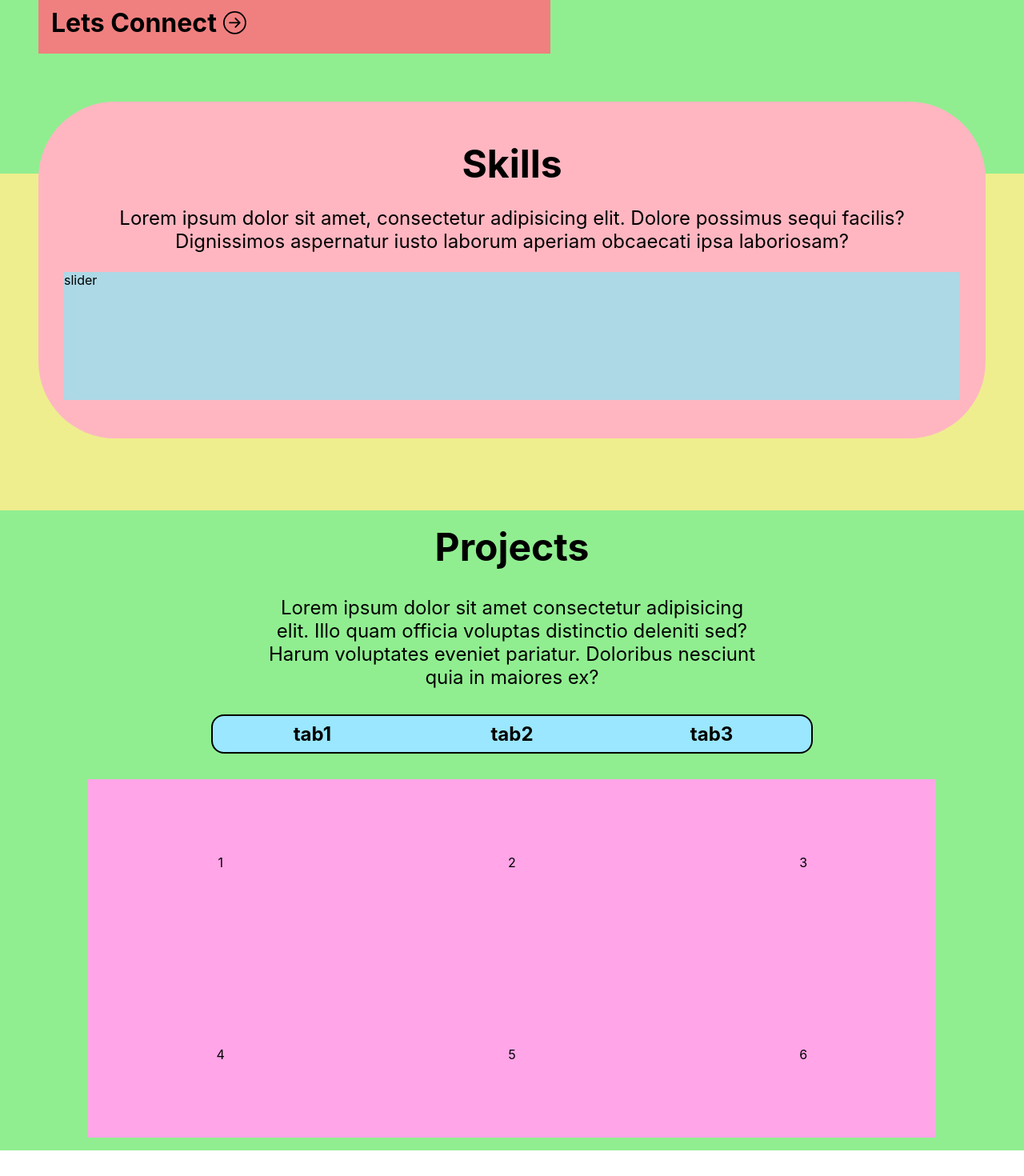
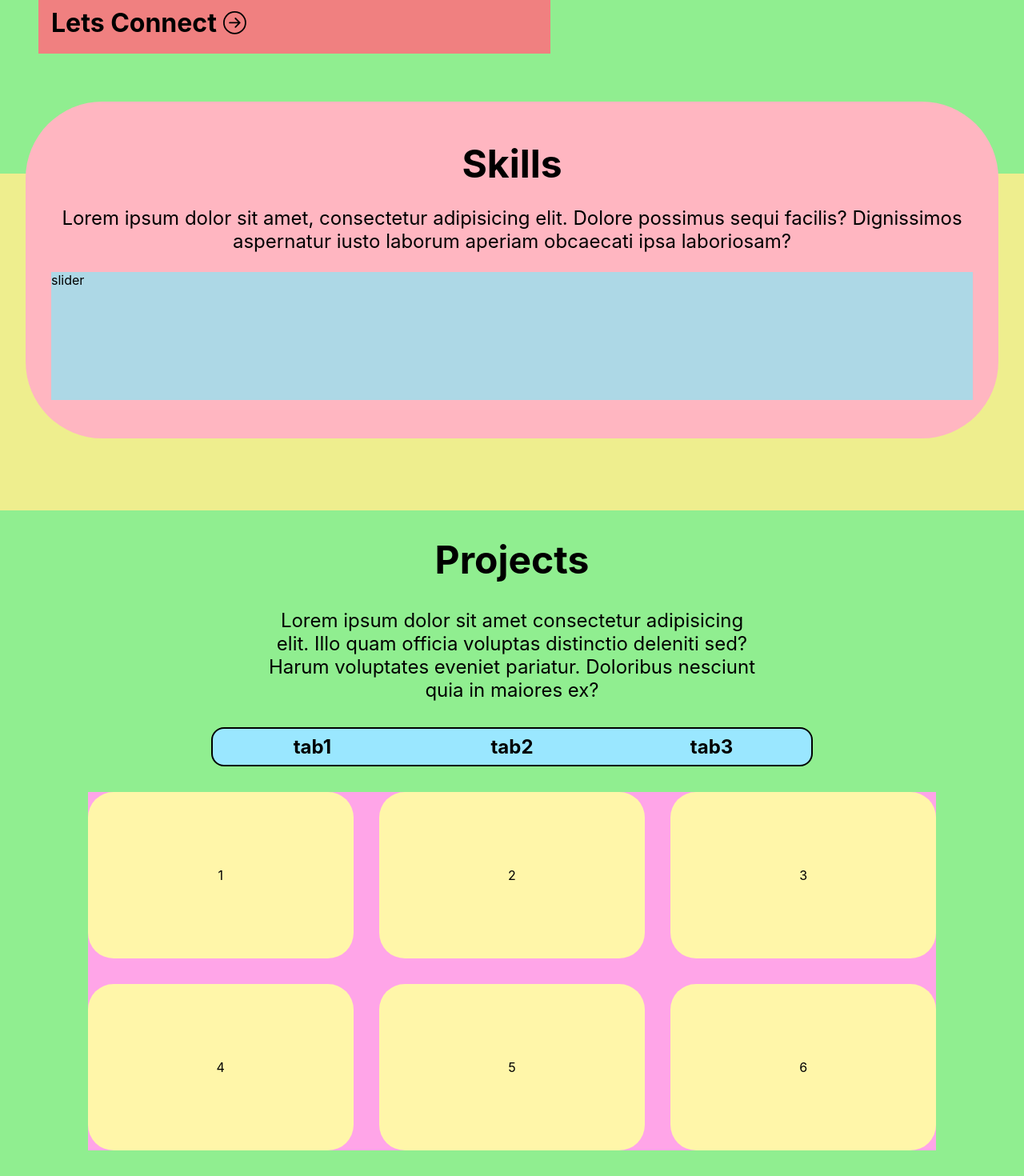
Before and after one commit to gimesi13/React-Portfolio, a React (Create React App) app in the folder react-portfolio-gergely/: page / in a window 1280 px wide. Shown: the part 695-2165 px from the top of the page at 80% size. Before the commit the page ends 2133 px from the top, so only its background shows below. Built offline with nearby package versions, Linux system fonts and the light colour scheme.

Commit message:
Minor fixes of the Skills and Projects components for the Galaxy Fold

```diff
--- a/react-portfolio-gergely/src/Components/Styles/_Projects.scss
+++ b/react-portfolio-gergely/src/Components/Styles/_Projects.scss
@@ -19,6 +19,8 @@
   @include flexCenter;
   flex-direction: column;
   padding: 1rem;
+  padding-top: 2rem;
+  padding-bottom: 2rem;
   gap: 2rem;
   background: lightgreen;
 
@@ -48,7 +50,7 @@
     background: rgb(154, 231, 255);
 
     @include flexCenter;
-    width: 70%;
+    width: 80%;
     font-size: 1.5rem;
     font-weight: bold;
     border-radius: 1rem;
@@ -56,6 +58,7 @@
 
     //tablet//
     @media (min-width: 576px) {
+      width: 70%;
     }
     //laptop//
     @media (min-width: 768px) {
@@ -99,6 +102,8 @@
     }
 
     div {
+      background: rgb(255, 246, 169);
+
       @include flexCenter;
       border-radius: 2rem;
 
--- a/react-portfolio-gergely/src/Components/Styles/_Skills.scss
+++ b/react-portfolio-gergely/src/Components/Styles/_Skills.scss
@@ -25,13 +25,18 @@
   /* for now */
   @include flexCenter;
   flex-direction: column;
-  margin: 3rem;
+  margin: 2rem;
   margin-top: 0;
   margin-bottom: 0;
   padding: 3rem;
-  padding-left: 2rem;
-  padding-right: 2rem;
+  padding-left: 1rem;
+  padding-right: 1rem;
   border-radius: 3rem;
+  //tablet//
+  @media (min-width: 576px) {
+    padding-left: 2rem;
+    padding-right: 2rem;
+  }
   //laptop//
   @media (min-width: 768px) {
     border-radius: 4rem;
--- a/react-portfolio-gergely/src/Components/css/style.css
+++ b/react-portfolio-gergely/src/Components/css/style.css
@@ -494,13 +494,19 @@
   -webkit-box-direction: normal;
       -ms-flex-direction: column;
           flex-direction: column;
-  margin: 3rem;
+  margin: 2rem;
   margin-top: 0;
   margin-bottom: 0;
   padding: 3rem;
-  padding-left: 2rem;
-  padding-right: 2rem;
+  padding-left: 1rem;
+  padding-right: 1rem;
   border-radius: 3rem;
+}
+@media (min-width: 576px) {
+  .skills {
+    padding-left: 2rem;
+    padding-right: 2rem;
+  }
 }
 @media (min-width: 768px) {
   .skills {
@@ -562,6 +568,8 @@
       -ms-flex-direction: column;
           flex-direction: column;
   padding: 1rem;
+  padding-top: 2rem;
+  padding-bottom: 2rem;
   gap: 2rem;
   background: lightgreen;
 }
@@ -595,11 +603,16 @@
   -webkit-box-align: center;
       -ms-flex-align: center;
           align-items: center;
-  width: 70%;
+  width: 80%;
   font-size: 1.5rem;
   font-weight: bold;
   border-radius: 1rem;
   border: 2px solid black;
+}
+@media (min-width: 576px) {
+  .projects .tabs {
+    width: 70%;
+  }
 }
 @media (min-width: 992px) {
   .projects .tabs {
@@ -647,6 +660,7 @@
   }
 }
 .projects .projects-grig div {
+  background: rgb(255, 246, 169);
   display: -webkit-box;
   display: -ms-flexbox;
   display: flex;
```
Also changed, not shown: 1 other file (tests, documents, lock files or other folders).
